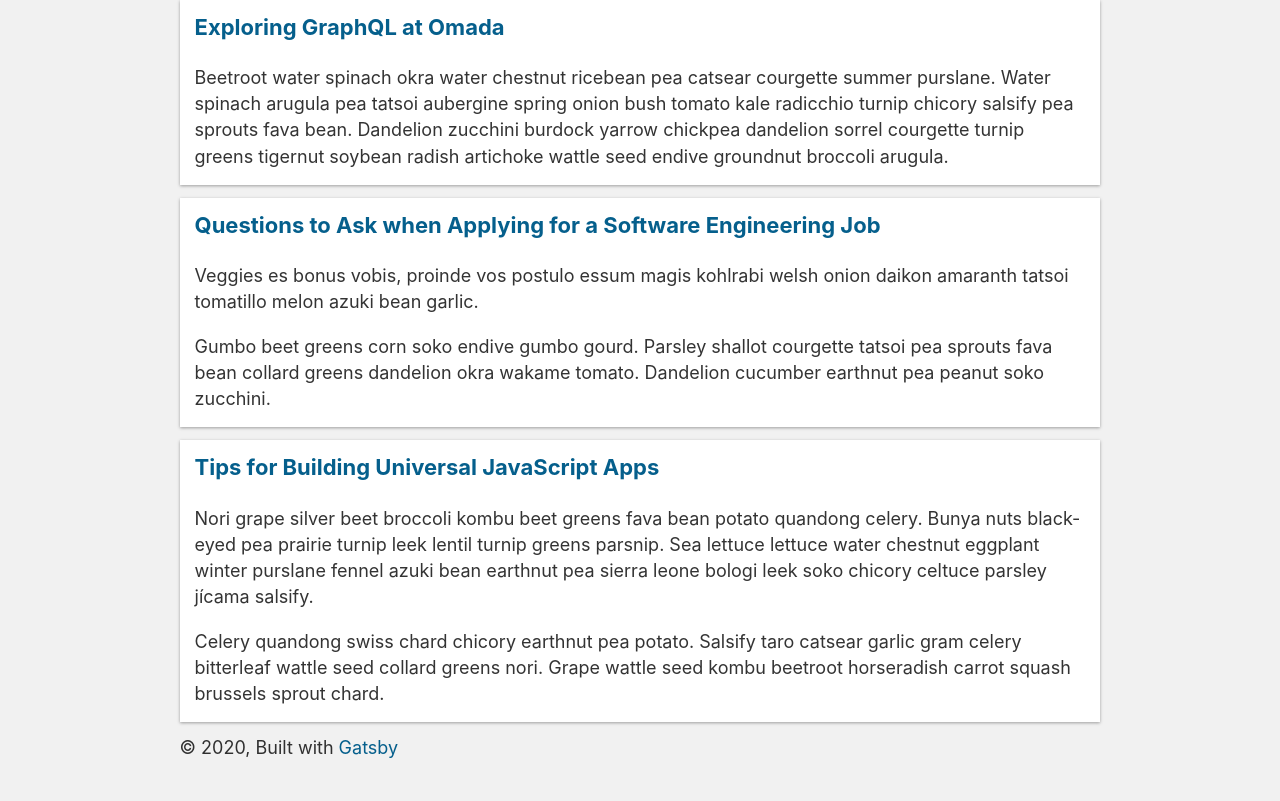
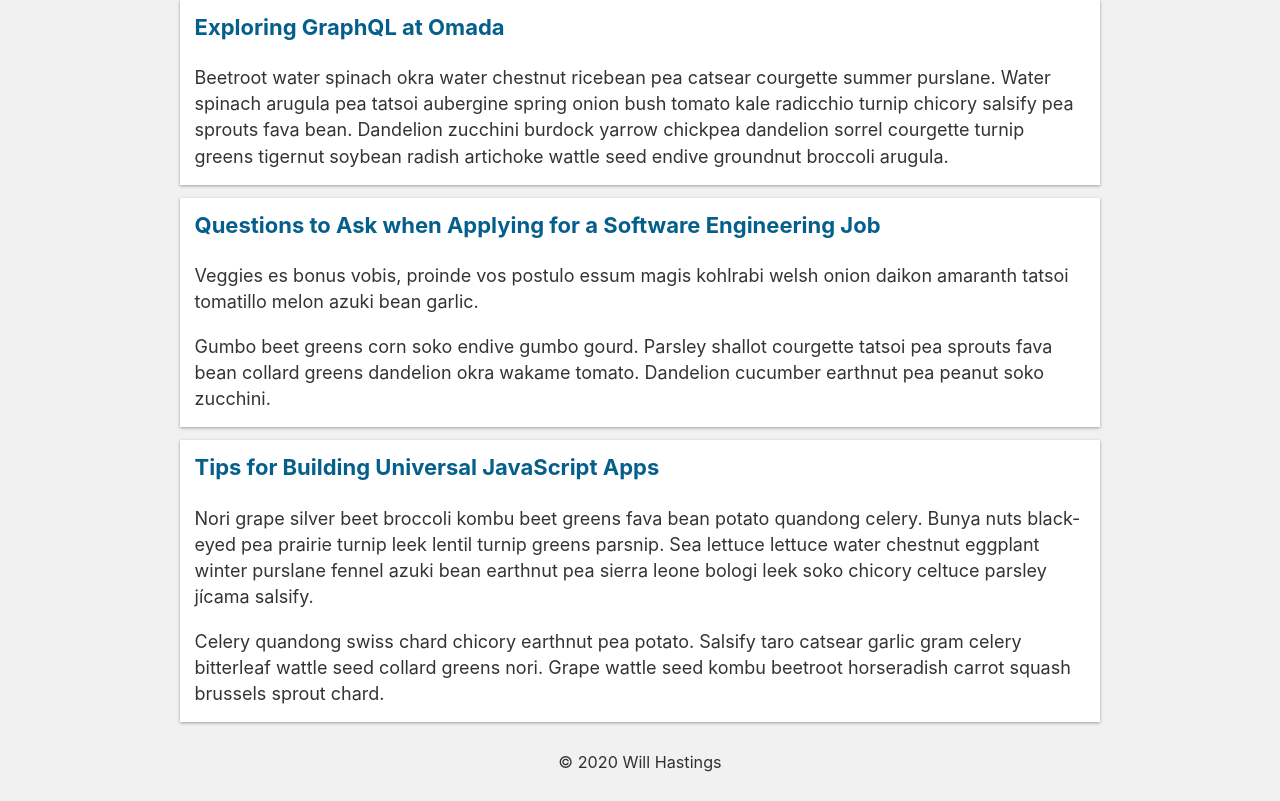
Before and after one commit to whastings/willhastings.me, a Gatsby site: page / in a window 1280 px wide. Shown: the part 208-1009 px from the top of the page. Built offline with nearby package versions, Linux system fonts and the light colour scheme; Gatsby itself is replaced by a stand-in of ours.

Commit message:
Update footer

```diff
--- a/src/components/layout/Header.js
+++ b/src/components/layout/Header.js
@@ -14,7 +14,7 @@ const Header = ({ siteTitle }) => (
       className={styles.contentContainer}
     >
       <div>
-        <h1 className={styles.siteTitle} style={{ marginBottom: '0.3rem' }}>
+        <h1 className={styles.siteTitle}>
           <Link
             to='/'
             className={styles.link}
--- a/src/components/layout/Header.module.css
+++ b/src/components/layout/Header.module.css
@@ -4,7 +4,8 @@
 }
 
 .siteTitle {
-  margin: 0,
+  margin: 0;
+  margin-bottom: 0.3rem;
 }
 
 .tagline {
--- a/src/components/layout/Layout.js
+++ b/src/components/layout/Layout.js
@@ -9,8 +9,9 @@ import React from "react"
 import PropTypes from "prop-types"
 import { useStaticQuery, graphql } from "gatsby"
 
+import "../../styles/main.css"
 import Header from "./Header"
-import "./Layout.css"
+import styles from './Layout.module.css'
 
 const Layout = ({ children }) => {
   const data = useStaticQuery(graphql`
@@ -35,10 +36,8 @@ const Layout = ({ children }) => {
         }}
       >
         <main>{children}</main>
-        <footer>
-          © {new Date().getFullYear()}, Built with
-          {` `}
-          <a href="https://www.gatsbyjs.org">Gatsby</a>
+        <footer className={styles.footer}>
+          © {new Date().getFullYear()} Will Hastings
         </footer>
       </div>
     </>
--- /dev/null
+++ b/src/components/layout/Layout.module.css
@@ -0,0 +1,5 @@
+.footer {
+  font-size: 0.9rem;
+  margin-top: 1.5rem;
+  text-align: center;
+}
```
Also changed, not shown: src/styles/main.css (renamed from src/components/layout/Layout.css).
